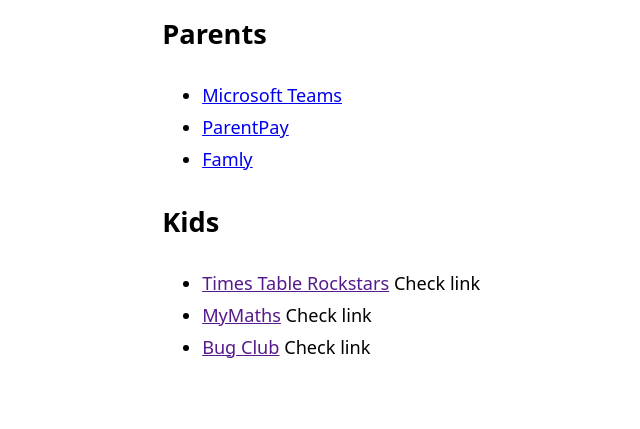
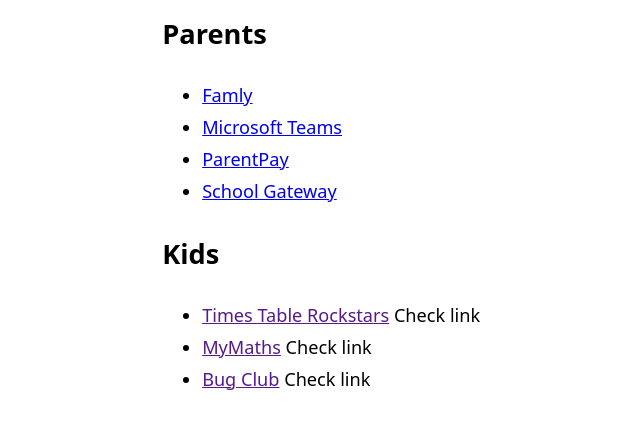
Before and after one commit to m-allanson/school-links, a plain HTML site: page index.html in a window 1280 px wide. Shown: the part 119-548 px from the top of the page, without its empty margins (123-763 px from the left). Drawn offline with Linux system fonts and the light colour scheme.

Commit message:
Add School Gateway

```diff
--- a/index.html
+++ b/index.html
@@ -32,6 +32,9 @@
         <h2>Parents</h2>
         <ul>
           <li>
+            <a href="https://app.famly.co/#/login">Famly</a>
+          </li>
+          <li>
             <a href="https://www.microsoft.com/en-gb/microsoft-teams/log-in"
               >Microsoft Teams</a
             >
@@ -43,7 +46,10 @@
             >
           </li>
           <li>
-            <a href="https://app.famly.co/#/login">Famly</a>
+            <a
+              href="https://login.schoolgateway.com/0/auth/login"
+              >School Gateway</a
+            >
           </li>
         </ul>
       </section>
```
